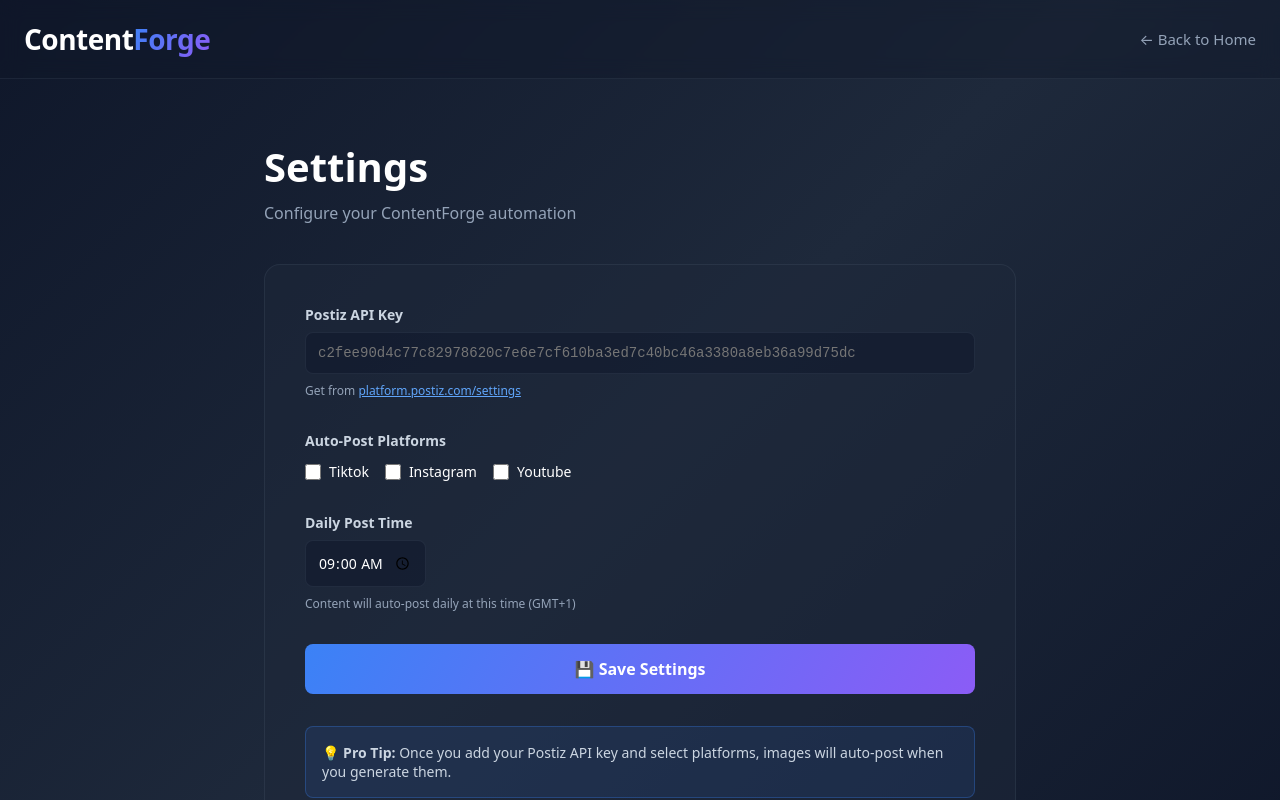
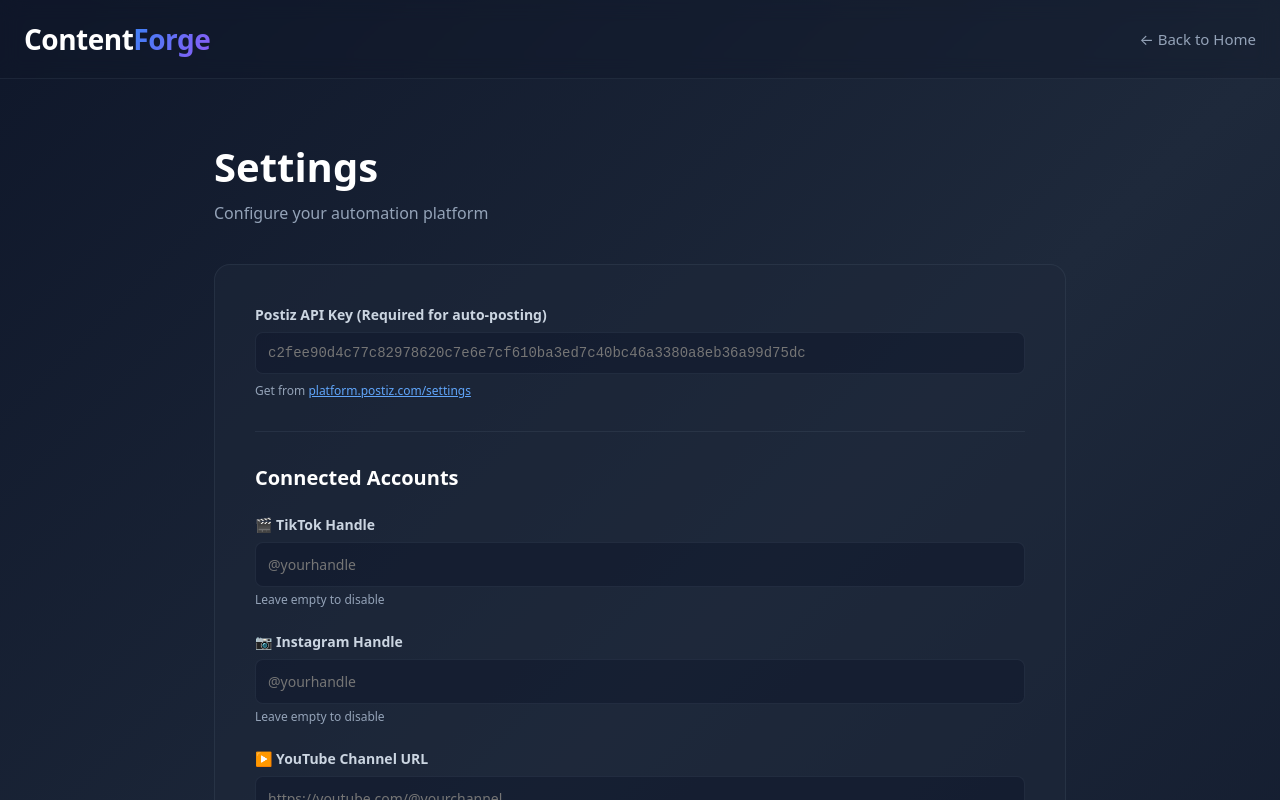
Before and after one commit to princeverve-crypto/contentforge, a Next.js app: page /settings in a window 1280 px wide. Shown: the top 800 px of the page. Built offline with nearby package versions, Linux system fonts and the light colour scheme.

Commit message:
IMPROVED: Removed Learn More button + Added platform input fields (TikTok, Instagram, YouTube handles)

```diff
--- a/app/page.tsx
+++ b/app/page.tsx
@@ -31,7 +31,6 @@ export default function Home() {
 
         <div style={{ display: 'flex', gap: '16px', justifyContent: 'center', marginBottom: '64px' }}>
           <a href="/studio" style={{ background: 'linear-gradient(120deg, #3b82f6, #1e40af)', color: 'white', padding: '16px 32px', borderRadius: '8px', fontWeight: '600', textDecoration: 'none', fontSize: '16px', boxShadow: '0 4px 15px rgba(59, 130, 246, 0.3)', display: 'inline-block' }}>Launch Studio</a>
-          <button style={{ background: 'rgba(148, 163, 184, 0.1)', color: '#cbd5e1', padding: '16px 32px', borderRadius: '8px', fontWeight: '600', border: '1px solid rgba(148, 163, 184, 0.2)', fontSize: '16px', cursor: 'pointer' }}>Learn More</button>
         </div>
 
         <div style={{ display: 'grid', gridTemplateColumns: 'repeat(auto-fit, minmax(200px, 1fr))', gap: '24px', marginTop: '64px', paddingTop: '64px', borderTop: '1px solid rgba(148, 163, 184, 0.1)' }}>
--- a/app/settings/page.tsx
+++ b/app/settings/page.tsx
@@ -4,12 +4,22 @@ import { useState } from 'react'
 
 export default function SettingsPage() {
   const [postizKey, setPostizKey] = useState('')
-  const [platforms, setPlatforms] = useState({ tiktok: false, instagram: false, youtube: false })
+  const [tiktokHandle, setTiktokHandle] = useState('')
+  const [instagramHandle, setInstagramHandle] = useState('')
+  const [youtubeChannel, setYoutubeChannel] = useState('')
   const [schedule, setSchedule] = useState('09:00')
   const [saved, setSaved] = useState(false)
 
   function saveSettings() {
-    const settings = { postizKey, platforms, schedule }
+    const settings = {
+      postizKey,
+      platforms: {
+        tiktok: { enabled: !!tiktokHandle, handle: tiktokHandle },
+        instagram: { enabled: !!instagramHandle, handle: instagramHandle },
+        youtube: { enabled: !!youtubeChannel, channel: youtubeChannel }
+      },
+      schedule
+    }
     localStorage.setItem('contentforge-settings', JSON.stringify(settings))
     setSaved(true)
     setTimeout(() => setSaved(false), 3000)
@@ -32,52 +42,84 @@ export default function SettingsPage() {
         </div>
       </header>
 
-      <div style={{ maxWidth: '800px', margin: '0 auto', padding: '60px 24px' }}>
+      <div style={{ maxWidth: '900px', margin: '0 auto', padding: '60px 24px' }}>
         <h1 style={{ fontSize: '40px', fontWeight: 'bold', marginBottom: '8px' }}>Settings</h1>
-        <p style={{ fontSize: '16px', color: '#94a3b8', marginBottom: '40px' }}>Configure your ContentForge automation</p>
+        <p style={{ fontSize: '16px', color: '#94a3b8', marginBottom: '40px' }}>Configure your automation platform</p>
 
         <div style={{ padding: '40px', background: 'rgba(30, 41, 59, 0.5)', border: '1px solid rgba(148, 163, 184, 0.1)', borderRadius: '16px' }}>
           {/* Postiz API Key */}
           <div style={{ marginBottom: '32px' }}>
             <label style={{ display: 'block', fontSize: '14px', fontWeight: 'bold', color: '#cbd5e1', marginBottom: '8px' }}>
-              Postiz API Key
+              Postiz API Key (Required for auto-posting)
             </label>
             <input
               type="password"
               value={postizKey}
               onChange={(e) => setPostizKey(e.target.value)}
               placeholder="c2fee90d4c77c82978620c7e6e7cf610ba3ed7c40bc46a3380a8eb36a99d75dc"
-              style={{ width: '100%', padding: '12px', background: 'rgba(15, 23, 42, 0.5)', border: '1px solid rgba(148, 163, 184, 0.1)', borderRadius: '8px', color: 'white', fontSize: '14px', fontFamily: 'monospace' }}
+              style={{ width: '100%', padding: '12px', background: 'rgba(15, 23, 42, 0.5)', border: '1px solid rgba(148, 163, 184, 0.1)', borderRadius: '8px', color: 'white', fontSize: '14px', fontFamily: 'monospace', marginBottom: '8px' }}
             />
-            <p style={{ fontSize: '12px', color: '#94a3b8', marginTop: '8px' }}>
+            <p style={{ fontSize: '12px', color: '#94a3b8', margin: 0 }}>
               Get from <a href="https://platform.postiz.com/settings" target="_blank" rel="noopener noreferrer" style={{ color: '#60a5fa', textDecoration: 'underline' }}>platform.postiz.com/settings</a>
             </p>
           </div>
 
-          {/* Platforms */}
+          <div style={{ height: '1px', background: 'rgba(148, 163, 184, 0.1)', marginBottom: '32px' }}></div>
+
+          {/* Platform Accounts */}
+          <h2 style={{ fontSize: '20px', fontWeight: 'bold', marginBottom: '24px' }}>Connected Accounts</h2>
+
+          {/* TikTok */}
+          <div style={{ marginBottom: '24px' }}>
+            <label style={{ display: 'block', fontSize: '14px', fontWeight: 'bold', color: '#cbd5e1', marginBottom: '8px' }}>
+              🎬 TikTok Handle
+            </label>
+            <input
+              type="text"
+              value={tiktokHandle}
+              onChange={(e) => setTiktokHandle(e.target.value)}
+              placeholder="@yourhandle"
+              style={{ width: '100%', padding: '12px', background: 'rgba(15, 23, 42, 0.5)', border: '1px solid rgba(148, 163, 184, 0.1)', borderRadius: '8px', color: 'white', fontSize: '14px' }}
+            />
+            <p style={{ fontSize: '12px', color: '#94a3b8', marginTop: '4px' }}>Leave empty to disable</p>
+          </div>
+
+          {/* Instagram */}
+          <div style={{ marginBottom: '24px' }}>
+            <label style={{ display: 'block', fontSize: '14px', fontWeight: 'bold', color: '#cbd5e1', marginBottom: '8px' }}>
+              📷 Instagram Handle
+            </label>
+            <input
+              type="text"
+              value={instagramHandle}
+              onChange={(e) => setInstagramHandle(e.target.value)}
+              placeholder="@yourhandle"
+              style={{ width: '100%', padding: '12px', background: 'rgba(15, 23, 42, 0.5)', border: '1px solid rgba(148, 163, 184, 0.1)', borderRadius: '8px', color: 'white', fontSize: '14px' }}
+            />
+            <p style={{ fontSize: '12px', color: '#94a3b8', marginTop: '4px' }}>Leave empty to disable</p>
+          </div>
+
+          {/* YouTube */}
           <div style={{ marginBottom: '32px' }}>
-            <label style={{ display: 'block', fontSize: '14px', fontWeight: 'bold', color: '#cbd5e1', marginBottom: '12px' }}>
-              Auto-Post Platforms
+            <label style={{ display: 'block', fontSize: '14px', fontWeight: 'bold', color: '#cbd5e1', marginBottom: '8px' }}>
+              ▶️ YouTube Channel URL
             </label>
-            <div style={{ display: 'flex', gap: '16px', flexWrap: 'wrap' }}>
-              {['tiktok', 'instagram', 'youtube'].map((p) => (
-                <label key={p} style={{ display: 'flex', alignItems: 'center', gap: '8px', cursor: 'pointer' }}>
-                  <input
-                    type="checkbox"
-                    checked={platforms[p as keyof typeof platforms]}
-                    onChange={(e) => setPlatforms({ ...platforms, [p]: e.target.checked })}
-                    style={{ width: '16px', height: '16px', cursor: 'pointer' }}
-                  />
-                  <span style={{ fontSize: '14px', textTransform: 'capitalize' }}>{p}</span>
-                </label>
-              ))}
-            </div>
+            <input
+              type="text"
+              value={youtubeChannel}
+              onChange={(e) => setYoutubeChannel(e.target.value)}
+              placeholder="https://youtube.com/@yourchannel"
+              style={{ width: '100%', padding: '12px', background: 'rgba(15, 23, 42, 0.5)', border: '1px solid rgba(148, 163, 184, 0.1)', borderRadius: '8px', color: 'white', fontSize: '14px' }}
+            />
+            <p style={{ fontSize: '12px', color: '#94a3b8', marginTop: '4px' }}>Leave empty to disable</p>
           </div>
+
+          <div style={{ height: '1px', background: 'rgba(148, 163, 184, 0.1)', marginBottom: '32px' }}></div>
 
           {/* Schedule */}
           <div style={{ marginBottom: '32px' }}>
             <label style={{ display: 'block', fontSize: '14px', fontWeight: 'bold', color: '#cbd5e1', marginBottom: '8px' }}>
-              Daily Post Time
+              ⏰ Daily Auto-Post Time
             </label>
             <input
               type="time"
@@ -85,7 +127,7 @@ export default function SettingsPage() {
               onChange={(e) => setSchedule(e.target.value)}
               style={{ padding: '12px', background: 'rgba(15, 23, 42, 0.5)', border: '1px solid rgba(148, 163, 184, 0.1)', borderRadius: '8px', color: 'white', fontSize: '14px' }}
             />
-            <p style={{ fontSize: '12px', color: '#94a3b8', marginTop: '8px' }}>Content will auto-post daily at this time (GMT+1)</p>
+            <p style={{ fontSize: '12px', color: '#94a3b8', marginTop: '4px' }}>Content will auto-post daily at this time (GMT+1)</p>
           </div>
 
           {/* Save Button */}
@@ -93,13 +135,18 @@ export default function SettingsPage() {
             onClick={saveSettings}
             style={{ width: '100%', padding: '14px', background: 'linear-gradient(120deg, #3b82f6, #8b5cf6)', color: 'white', border: 'none', borderRadius: '8px', fontWeight: 'bold', fontSize: '16px', cursor: 'pointer', transition: 'all 0.3s' }}
           >
-            {saved ? '✅ Saved!' : '💾 Save Settings'}
+            {saved ? '✅ Settings Saved!' : '💾 Save Settings'}
           </button>
 
           {/* Info Box */}
           <div style={{ marginTop: '32px', padding: '16px', background: 'rgba(59, 130, 246, 0.1)', border: '1px solid rgba(59, 130, 246, 0.3)', borderRadius: '8px' }}>
-            <p style={{ fontSize: '14px', color: '#cbd5e1', margin: 0 }}>
-              <strong>💡 Pro Tip:</strong> Once you add your Postiz API key and select platforms, images will auto-post when you generate them.
+            <p style={{ fontSize: '14px', color: '#cbd5e1', margin: 0, lineHeight: '1.6' }}>
+              <strong>📌 How it works:</strong>
+              <br />1. Add your Postiz API key above
+              <br />2. Enter your social media handles
+              <br />3. Go to /studio and generate content
+              <br />4. Images auto-post to your accounts
+              <br />5. Check your social media accounts!
             </p>
           </div>
         </div>
```
